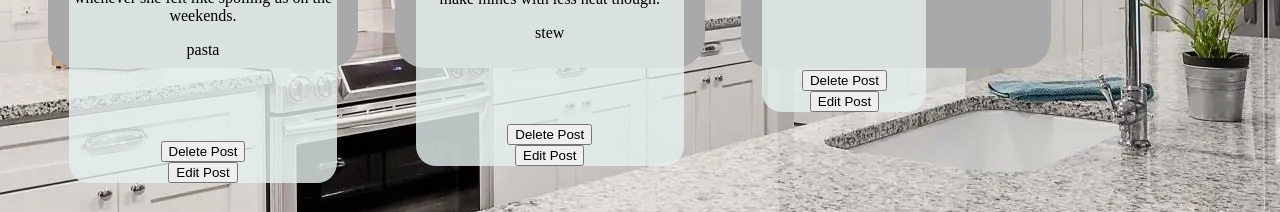
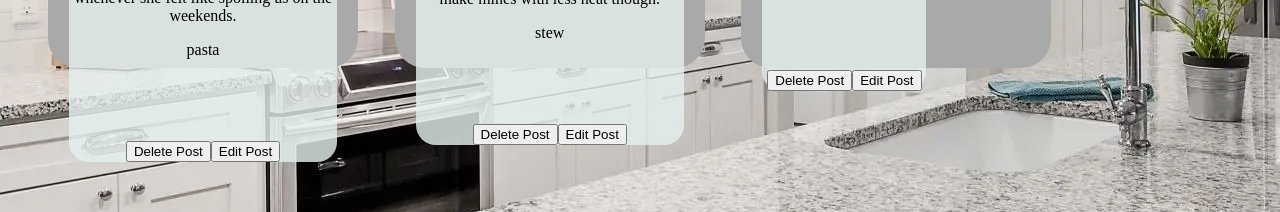
Before and after one commit to JaiFred/food-album-website, a React (Create React App) app: page / in a window 1280 px wide. Shown: the part 501-713 px from the top of the page. Built offline with nearby package versions, Linux system fonts and the light colour scheme; data requests are answered from the project's data file.

Commit message:
Fixed Delete and added comments

```diff
--- a/src/components/App.js
+++ b/src/components/App.js
@@ -22,16 +22,19 @@ function App() {
     setFilterFoods(findFood);
   }
 
+  //Variable that accepts a filter function that filters by food name and food description tag
   const newSearch = foods.filter((food) => {
     return food.name.toLowerCase().includes(filterFoods.toLowerCase()) ||
-    food.about.toLowerCase().includes(filterFoods.toLowerCase());
+    food.description.toLowerCase().includes(filterFoods.toLowerCase());
   })
 
+  //Function that creates a copy on an array and adds new food post to it - prevents mutation
   function handleAddFood(newFood) {
     const updatedFoodsArray = [...foods, newFood];
     setFoods(updatedFoodsArray);
   }
 
+  //function that filters array and deletes a post matching the post id - (foods.id)
   function handleDeleteFoods(id) {
     const updatedFoodsArray = foods.filter((food) => food.id !== id);
     setFoods(updatedFoodsArray)
@@ -42,7 +45,7 @@ function App() {
       <Header />
       <SubmitFood handleAddFood={handleAddFood}/>
       <SearchFood handleResult={handleResult}/>
-      <FoodContainer foods={newSearch} onDeleteFood={handleDeleteFoods}/>
+      <FoodContainer foods={newSearch} onDeleteFoods={handleDeleteFoods}/>
     </div>
   );
 }
--- a/src/components/FoodCard.js
+++ b/src/components/FoodCard.js
@@ -3,12 +3,14 @@ import react from "react";
 function FoodCard ({ food, onDeleteFoods }) {
     const { id, image, name, timeAdded, about, description } = food
 
+    // Deletes post
     function handleDeleteClick() {
-        let config = {
+        fetch(`http://localhost:3000/Album/${id}`, {
             method: "DELETE",
-        };
-        fetch(`http://localhost:3000/Album/${id}`, config);
-        // onDeleteFoods(id)
+        });
+        onDeleteFoods(id)
+        .then((res) => res.json())
+        .then(onDeleteFoods(id))
     }
 
     return(
@@ -38,15 +40,9 @@ function FoodCard ({ food, onDeleteFoods }) {
                             {description}
                             </p>
                             </div>
-                                <form
-                                    onSubmit={() => {
-                                        fetch(`http://localhost:3000/Album/${id}`, {
-                                        method: "DELETE",
-                                        });
-                                    }}
-                                    >
-                                    <button className="delete_button" onSubmit={ handleDeleteClick }>Delete Post</button>
-                                </form>
+                            {/* onClick event that responds to DELETE */}
+                                <button className="delete_button" onClick={handleDeleteClick}>Delete Post</button>
+                            {/* Write onClick event that allows user to edit post */}
                                 <button className="edit_button">Edit Post</button>
                             </div>
                         </td>
```
